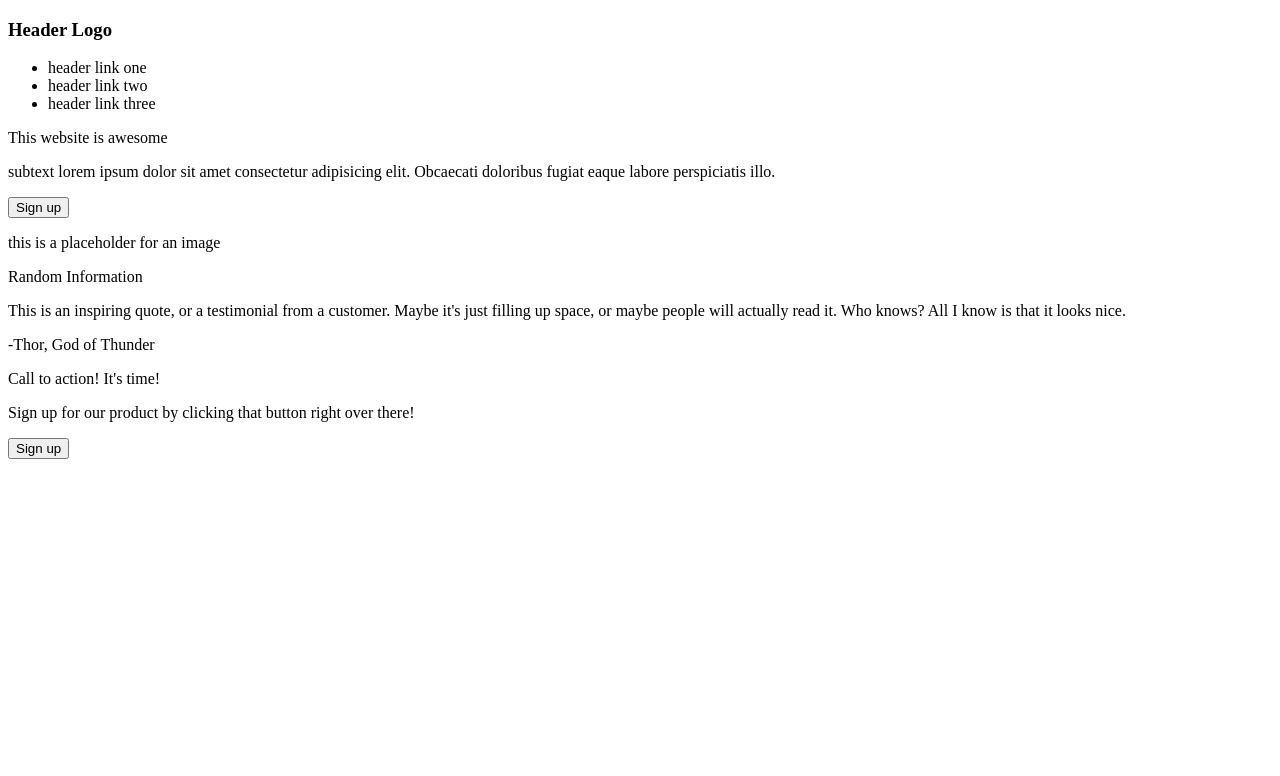
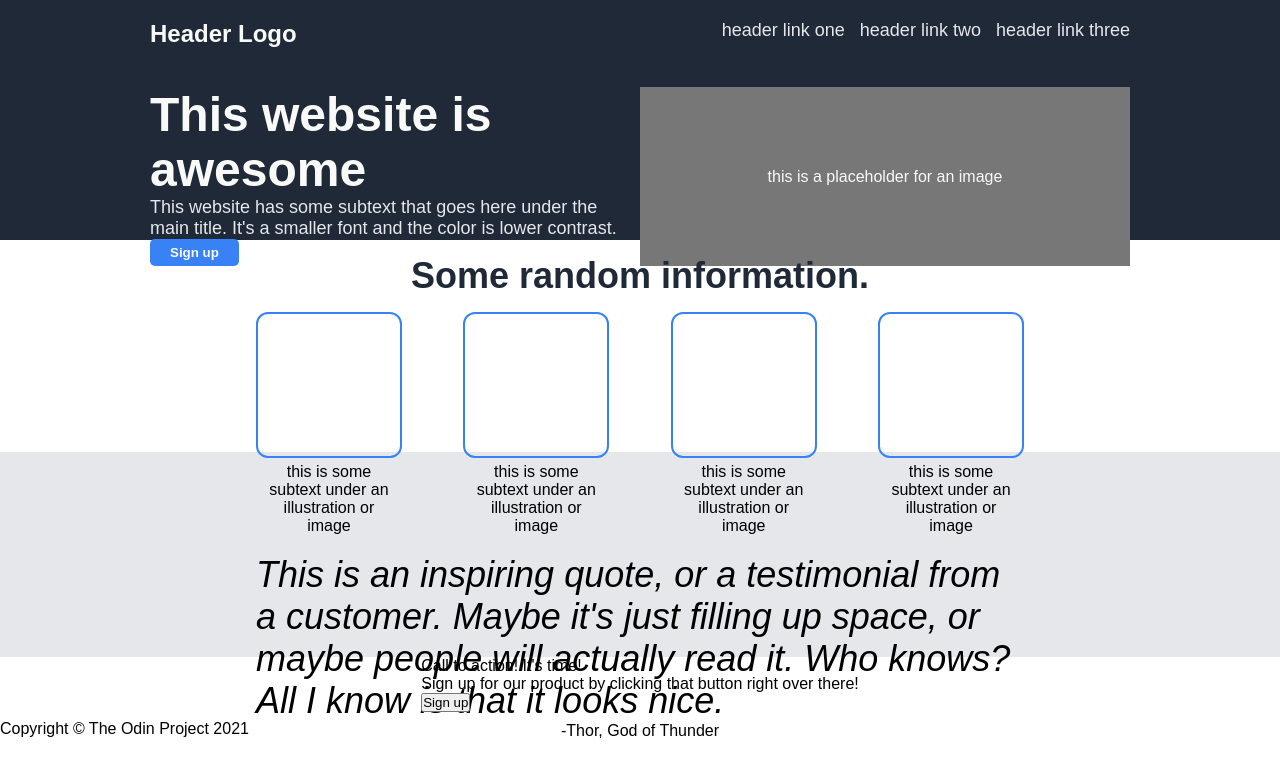
Before and after one commit to AgedFineWine/Landing-Page, a plain HTML site: page index.html in a window 1280 px wide. Drawn offline with Linux system fonts and the light colour scheme.

Commit message:
styled the header and rows one and two of the body tag

```diff
--- a/index.css
+++ b/index.css
@@ -0,0 +1,137 @@
+*{
+    margin: 0;
+    padding: 0;
+    box-sizing: border-box;
+    font-family: sans-serif;
+}
+
+body{
+    display: flex;
+    flex-direction: column;
+}
+
+header{
+    display: flex;
+    flex-direction: column;
+    background-color: #1F2937;
+    color: #F9FAF8;
+    padding: 20px 150px 100px 150px;
+    height: 30vh;
+}
+
+section{
+    height: 60vh;
+}
+
+footer{
+    height: 10vh;
+}
+
+nav{
+    display: flex;
+    justify-content: space-between;
+    margin-bottom: 4%;
+}
+
+ul li{
+    list-style-type: none;
+}
+
+ul{
+    display: flex;
+    gap: 15px;
+}
+
+.container, .box-container{
+    display: flex;
+}
+
+.left-text, .right-image{
+    flex: 1 1 0%;
+}
+
+.right-image{
+    background-color: #777777;
+    display: flex;
+    justify-content: center;
+    align-items: center;
+}
+
+#main-text{
+    font-size: 48px;
+    font-weight: bolder;
+    color: #f9fAf8;
+}
+
+#subtext, li{
+    color: #e5e7eB;
+    font-size: 18px;
+}
+
+#top-button{
+    padding: 6px 20px;
+    background-color: #3882f6;
+    color: #f9faf8;
+    border-style: none;
+    border-radius: 5px;
+    font-weight: bold;
+}
+
+.row-one, .row-two, .row-three{
+    display: flex;
+    flex-direction: column;
+    align-items: center;
+}
+
+#random-text{
+    color: #1f2937;
+    font-size: 36px;
+    font-weight: bolder;
+}
+
+.random{
+    padding: 15px;
+}
+
+.row-one{
+    margin-bottom: 20px;
+    max-height: 40%;
+}
+
+.box{
+    border: 2px #3882f6 solid;
+    border-radius: 12px;
+    aspect-ratio: 1 / 1;
+}
+
+.out-box{
+    flex: 1;
+}
+
+.out-box > p{
+    padding: 5px;
+    text-align: center;
+}
+
+.box-container{
+    display: flex;
+    justify-content: center;
+    width: 60vw;
+    gap: 8%;
+}
+
+.row-two{
+    background-color: #e5e7eb;
+    padding: 8% 20vw 8% 20vw;
+    max-height: 35%;
+}
+
+#inspirational-quote{
+    font-style: italic;
+    font-size: 36px;
+
+}
+
+.row-three{
+    max-height: 25%;
+}
--- a/index.html
+++ b/index.html
@@ -9,7 +9,7 @@
 <body>
     <header>
        <nav>
-        <h3>Header Logo</h3>
+        <h2>Header Logo</h2>
         <ul>
             <li>header link one</li>
             <li>header link two</li>
@@ -18,9 +18,9 @@
        </nav>
        <div class="container">
             <div class="left-text">
-                <p>This website is awesome</p>
-                <p>subtext lorem ipsum dolor sit amet consectetur adipisicing elit. Obcaecati doloribus fugiat eaque labore perspiciatis illo.</p>
-                <button>Sign up</button>
+                <p id="main-text">This website is awesome</p>
+                <p id="subtext">This website has some subtext that goes here under the main title. It's a smaller font and the color is lower contrast.</p>
+                <button id="top-button">Sign up</button>
             </div>
             <div class="right-image">
                 <p>this is a placeholder for an image</p>
@@ -29,11 +29,31 @@
     </header>
     <section>
         <div class="row-one">
-            <p>Random Information</p>
+            <div class="random">
+                <p id="random-text">Some random information.</p>
+            </div>
+            <div class="box-container">
+                <div class="out-box">
+                    <div class="box"></div>
+                    <p>this is some subtext under an illustration or image</p>
+                </div>
+                <div class="out-box">
+                    <div class="box"></div>
+                    <p>this is some subtext under an illustration or image</p>
+                </div>
+                <div class="out-box">
+                    <div class="box"></div>
+                    <p>this is some subtext under an illustration or image</p>
+                </div>
+                <div class="out-box">
+                    <div class="box"></div>
+                    <p>this is some subtext under an illustration or image</p>
+                </div>
+            </div>
+        </div>
 
-        </div>
         <div class="row-two">
-            <p>This is an inspiring quote, or a testimonial from a customer. Maybe
+            <p id="inspirational-quote">This is an inspiring quote, or a testimonial from a customer. Maybe
                 it's just filling up space, or maybe people will actually read it. Who
                 knows? All I know is that it looks nice.
             </p>
@@ -48,7 +68,7 @@
         </div>
     </section>
     <footer>
-
+        <p>Copyright &copy; The Odin Project 2021</p>
     </footer>
 
 </body>
```
